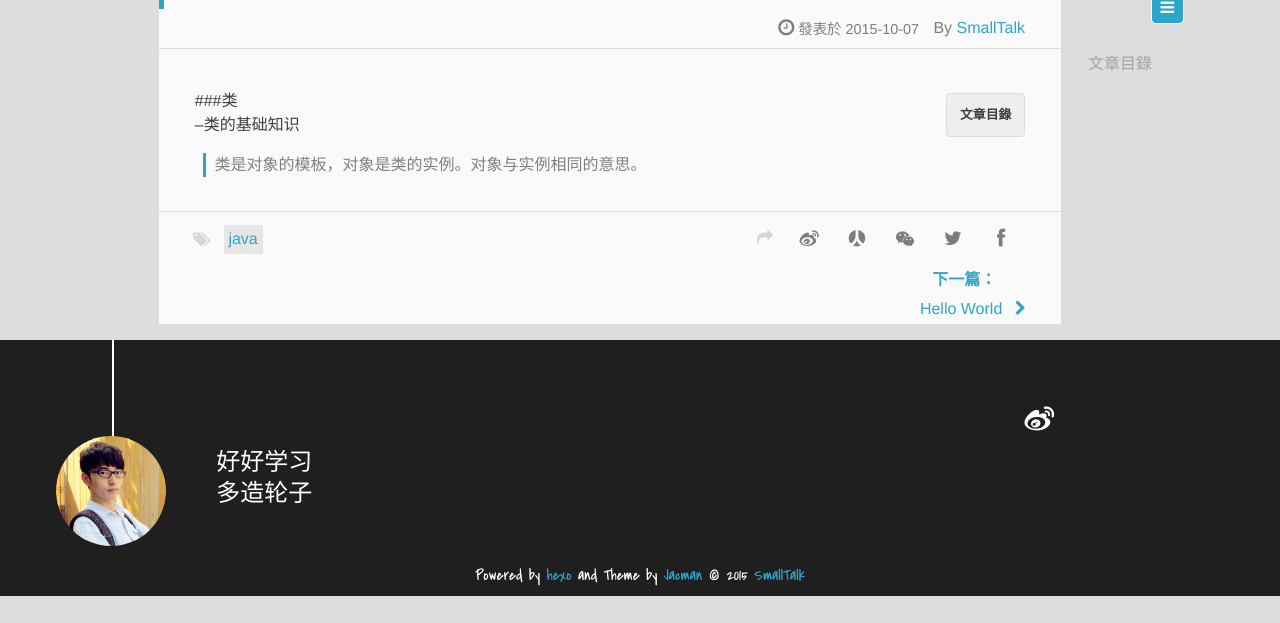
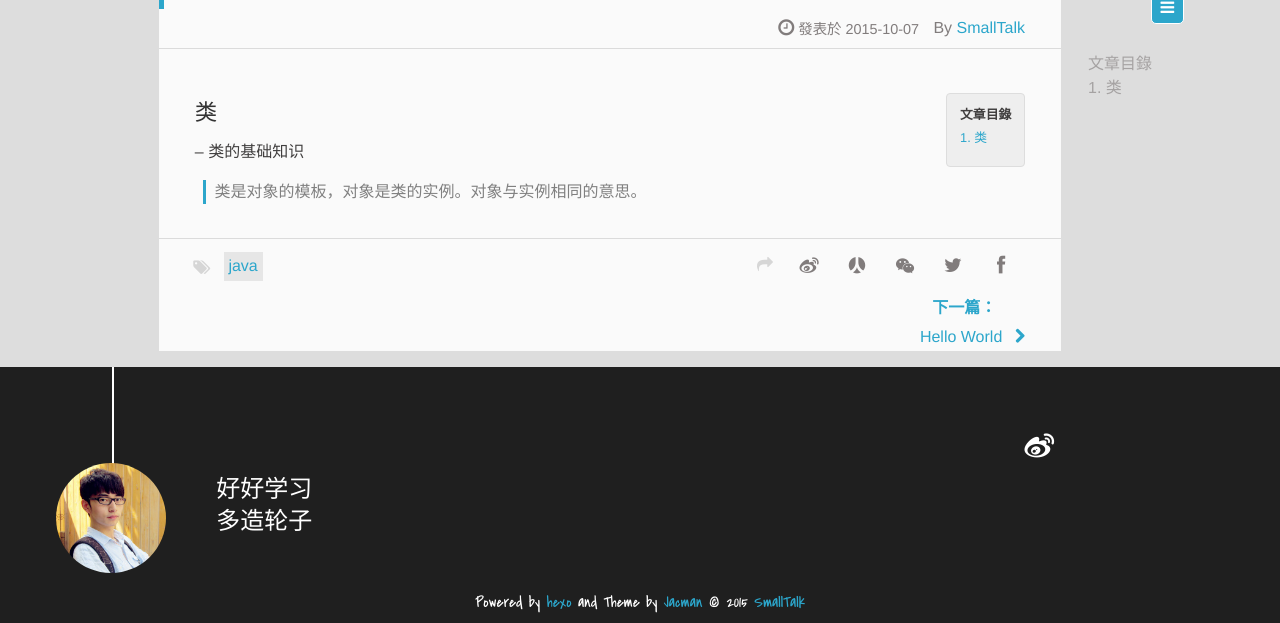
Before and after one commit to ttkk1024/ttkk1024.github.io, a plain HTML site: page 2015/10/07/My-New-Post/index.html in a window 1280 px wide. Both pictures are taken after a click on the element 1209 px from the left and 247 px from the top of the page. Shown: the part 268-891 px from the top of the page. Before the commit the page ends 864 px from the top, so only its background shows below. Drawn offline with Linux system fonts and the light colour scheme; a script that the page names is missing.

Commit message:
Site updated: 2015-10-26 16:14:36

```diff
--- a/2015/10/07/My-New-Post/index.html
+++ b/2015/10/07/My-New-Post/index.html
@@ -11,20 +11,20 @@
 
 
 
-    <meta name="description" content="###类  –类的基础知识
+    <meta name="description" content="类  – 类的基础知识
 
 类是对象的模板，对象是类的实例。对象与实例相同的意思。">
 <meta property="og:type" content="article">
 <meta property="og:title" content="Java学习笔记">
 <meta property="og:url" content="http://yoursite.com/2015/10/07/My-New-Post/index.html">
 <meta property="og:site_name" content="SmallTalk">
-<meta property="og:description" content="###类  –类的基础知识
+<meta property="og:description" content="类  – 类的基础知识
 
 类是对象的模板，对象是类的实例。对象与实例相同的意思。">
-<meta property="og:updated_time" content="2015-10-26T08:10:28.924Z">
+<meta property="og:updated_time" content="2015-10-26T08:14:08.097Z">
 <meta name="twitter:card" content="summary">
 <meta name="twitter:title" content="Java学习笔记">
-<meta name="twitter:description" content="###类  –类的基础知识
+<meta name="twitter:description" content="类  – 类的基础知识
 
 类是对象的模板，对象是类的实例。对象与实例相同的意思。">
 
@@ -102,11 +102,11 @@
 		<div id="toc" class="toc-article">
 			<strong class="toc-title">文章目錄</strong>
 
-
+			<ol class="toc"><li class="toc-item toc-level-3"><a class="toc-link" href="#类"><span class="toc-number">1.</span> <span class="toc-text">类</span></a></li></ol>
 
 		</div>
 
-		<p>  ###类<br>  –类的基础知识</p>
+		<h3 id="类">类</h3><p>  – 类的基础知识</p>
 <blockquote>
 <p>类是对象的模板，对象是类的实例。对象与实例相同的意思。</p>
 </blockquote>
@@ -159,7 +159,7 @@
   <div id="toc" class="toc-aside">
   <strong class="toc-title">文章目錄</strong>
 
-
+ <ol class="toc"><li class="toc-item toc-level-3"><a class="toc-link" href="#类"><span class="toc-number">1.</span> <span class="toc-text">类</span></a></li></ol>
 
   </div>
 
--- a/index.html
+++ b/index.html
@@ -94,7 +94,7 @@
 </header>
     <div class="article-content">
 
-        <p>  ###类<br>  –类的基础知识</p>
+        <h3 id="类">类</h3><p>  – 类的基础知识</p>
 <blockquote>
 <p>类是对象的模板，对象是类的实例。对象与实例相同的意思。</p>
 </blockquote>
```
